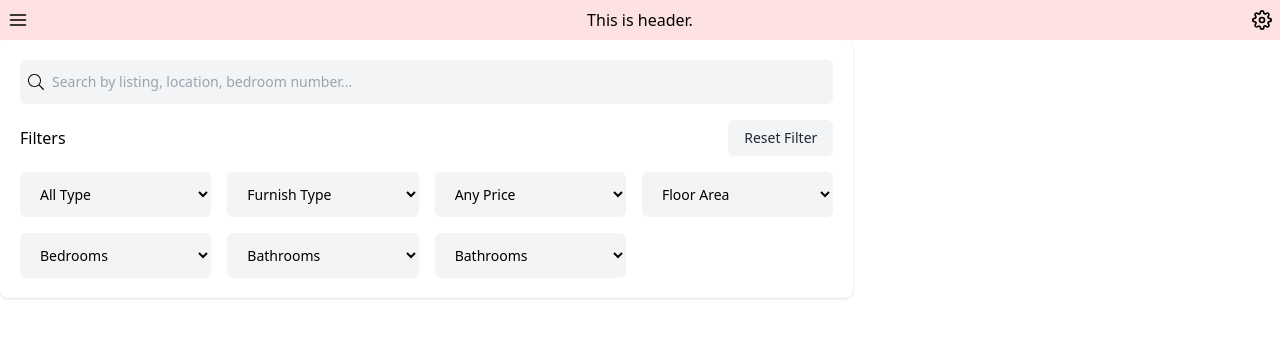
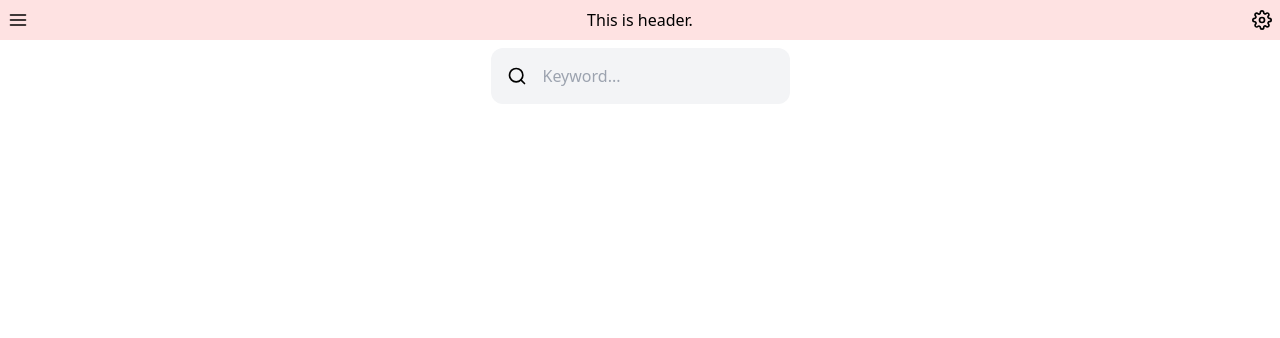
Before and after one commit to takaT6/nextjs-web-app, a Next.js app: page /page3 in a window 1280 px wide. Shown: the top 338 px of the page. Built offline with nearby package versions, Linux system fonts and the light colour scheme.

Commit message:
✅ add search form page

```diff
--- a/src/components/Filtering/index.tsx
+++ b/src/components/Filtering/index.tsx
@@ -1,90 +1,38 @@
+import { SearchIcon } from "../Icons";
+
 const Filtering = () => {
   return (
     <>
-      <div className="w-full md:w-2/3 shadow p-5 rounded-lg bg-white">
-        <div className="relative">
-          <div className="absolute flex items-center ml-2 h-full">
-            <svg className="w-4 h-4 fill-current text-primary-gray-dark" viewBox="0 0 16 16" fill="none" xmlns="http://www.w3.org/2000/svg">
-              <path d="M15.8898 15.0493L11.8588 11.0182C11.7869 10.9463 11.6932 10.9088 11.5932 10.9088H11.2713C12.3431 9.74952 12.9994 8.20272 12.9994 6.49968C12.9994 2.90923 10.0901 0 6.49968 0C2.90923 0 0 2.90923 0 6.49968C0 10.0901 2.90923 12.9994 6.49968 12.9994C8.20272 12.9994 9.74952 12.3431 10.9088 11.2744V11.5932C10.9088 11.6932 10.9495 11.7869 11.0182 11.8588L15.0493 15.8898C15.1961 16.0367 15.4336 16.0367 15.5805 15.8898L15.8898 15.5805C16.0367 15.4336 16.0367 15.1961 15.8898 15.0493ZM6.49968 11.9994C3.45921 11.9994 0.999951 9.54016 0.999951 6.49968C0.999951 3.45921 3.45921 0.999951 6.49968 0.999951C9.54016 0.999951 11.9994 3.45921 11.9994 6.49968C11.9994 9.54016 9.54016 11.9994 6.49968 11.9994Z"></path>
-            </svg>
+      {/* <div className="min-h-screen bg-gray-100 flex justify-center p-2">
+        <div className="space-y-10">
+          <div className="items-center p-6 space-x-6 bg-white rounded-xl shadow-lg hover:shadow-xl hover:scale-105 transition duration-500">
+            <div className="flex bg-gray-100 p-4 space-x-4 rounded-lg">
+              <svg xmlns="http://www.w3.org/2000/svg" className="h-6 w-6" fill="none" viewBox="0 0 24 24" stroke="currentColor">
+                <path strokeLinecap="round" strokeLinejoin="round" strokeWidth="2" d="M21 21l-6-6m2-5a7 7 0 11-14 0 7 7 0 0114 0z" />
+              </svg>
+              <input className="w-6/12 bg-gray-100 outline-none" type="text" placeholder="Keyword..." />
+            </div>
+            <div className="flex py-2 px-2 rounded-lg text-gray-500 font-semibold cursor-pointer">
+              <span>All categorie</span>
+              <svg xmlns="http://www.w3.org/2000/svg" className="h-6 w-6" fill="none" viewBox="0 0 24 24" stroke="currentColor">
+                <path strokeLinecap="round" strokeLinejoin="round" strokeWidth="2" d="M19 9l-7 7-7-7" />
+              </svg>
+            </div>
+            <div className="bg-red-600 py-3 px-5 text-white font-semibold rounded-lg hover:shadow-lg transition duration-3000 cursor-pointer">
+              <span>Search</span>
+            </div>
           </div>
+        </div>
+      </div> */}
 
-          <input type="text" placeholder="Search by listing, location, bedroom number..."
-            className="z-10 px-8 py-3 w-full rounded-md bg-gray-100 border-transparent focus:border-gray-500 focus:bg-white focus:ring-0 text-sm" />
-        </div>
-
-        <div className="flex items-center justify-between mt-4">
-          <p className="font-medium">
-            Filters
-          </p>
-
-          <button className="px-4 py-2 bg-gray-100 hover:bg-gray-200 text-gray-800 text-sm font-medium rounded-md">
-            Reset Filter
-          </button>
-        </div>
-
-        <div>
-          <div className="grid grid-cols-2 md:grid-cols-3 xl:grid-cols-4 gap-4 mt-4">
-            <select className="px-4 py-3 w-full rounded-md bg-gray-100 border-transparent focus:border-gray-500 focus:bg-white focus:ring-0 text-sm">
-              <option value="">All Type</option>
-              <option value="for-rent">For Rent</option>
-              <option value="for-sale">For Sale</option>
-            </select>
-
-            <select className="px-4 py-3 w-full rounded-md bg-gray-100 border-transparent focus:border-gray-500 focus:bg-white focus:ring-0 text-sm">
-              <option value="">Furnish Type</option>
-              <option value="fully-furnished">Fully Furnished</option>
-              <option value="partially-furnished">Partially Furnished</option>
-              <option value="not-furnished">Not Furnished</option>
-            </select>
-
-            <select className="px-4 py-3 w-full rounded-md bg-gray-100 border-transparent focus:border-gray-500 focus:bg-white focus:ring-0 text-sm">
-              <option value="">Any Price</option>
-              <option value="1000">RM 1000</option>
-              <option value="2000">RM 2000</option>
-              <option value="3000">RM 3000</option>
-              <option value="4000">RM 4000</option>
-            </select>
-
-            <select className="px-4 py-3 w-full rounded-md bg-gray-100 border-transparent focus:border-gray-500 focus:bg-white focus:ring-0 text-sm">
-              <option value="">Floor Area</option>
-              <option value="200">200 sq.ft</option>
-              <option value="400">400 sq.ft</option>
-              <option value="600">600 sq.ft</option>
-              <option value="800 sq.ft">800</option>
-              <option value="1000 sq.ft">1000</option>
-              <option value="1200 sq.ft">1200</option>
-            </select>
-
-            <select className="px-4 py-3 w-full rounded-md bg-gray-100 border-transparent focus:border-gray-500 focus:bg-white focus:ring-0 text-sm">
-              <option value="">Bedrooms</option>
-              <option value="1">1 bedroom</option>
-              <option value="2">2 bedrooms</option>
-              <option value="3">3 bedrooms</option>
-              <option value="4">4 bedrooms</option>
-              <option value="5">5 bedrooms</option>
-            </select>
-
-            <select className="px-4 py-3 w-full rounded-md bg-gray-100 border-transparent focus:border-gray-500 focus:bg-white focus:ring-0 text-sm">
-              <option value="">Bathrooms</option>
-              <option value="1">1 bathroom</option>
-              <option value="2">2 bathrooms</option>
-              <option value="3">3 bathrooms</option>
-              <option value="4">4 bathrooms</option>
-              <option value="5">5 bathrooms</option>
-            </select>
-
-            <select className="px-4 py-3 w-full rounded-md bg-gray-100 border-transparent focus:border-gray-500 focus:bg-white focus:ring-0 text-sm">
-              <option value="">Bathrooms</option>
-              <option value="1">1 space</option>
-              <option value="2">2 space</option>
-              <option value="3">3 space</option>
-            </select>
-          </div>
+      <div className="flex justify-center p-2">
+        <div className="flex items-center bg-gray-100 rounded-xl p-4 space-x-4">
+          <SearchIcon />
+          <input className=" bg-gray-100 outline-none" type="text" placeholder="Keyword..." />
         </div>
       </div>
     </>
   );
 };
 
-export default Filtering;
+export default Filtering;;
--- a/src/components/Header/index.tsx
+++ b/src/components/Header/index.tsx
@@ -5,7 +5,7 @@ import SidebarBtn from "../Sidebar/SidebarBtn";
 
 const Header = () => {
   return (
-    <header className="sticky top-0 w-full bg-red-100">
+    <header className="sticky top-0 w-full bg-red-100 z-50">
       <div className="flex items-center justify-between">
         <SidebarBtn />
         <span className="p-2">
--- a/src/components/Icons/index.tsx
+++ b/src/components/Icons/index.tsx
@@ -56,4 +56,32 @@ const HomeIcon = () => {
     );
 };
 
-export { MenuIcon, CancelIcon, SettingsIcon, HomeIcon };
+const SearchIcon = () => {
+    return (
+        <span>
+            <Image
+                src="/search.svg"
+                alt="home"
+                width={20}
+                height={20}
+                priority
+            />
+        </span>
+    );
+};
+
+const ChevronDownIcon = () => {
+    return (
+        <span>
+            <Image
+                src="/chevron-down.svg"
+                alt="home"
+                width={20}
+                height={20}
+                priority
+            />
+        </span>
+    );
+};
+
+export { MenuIcon, CancelIcon, SettingsIcon, HomeIcon, SearchIcon, ChevronDownIcon };
--- a/src/pages/page3.tsx
+++ b/src/pages/page3.tsx
@@ -2,7 +2,6 @@ import Filtering from '@/components/Filtering';
 import Head from 'next/head';
 
 const Page3 = () => {
-    const array = new Array(100).fill(10);
     return (
         <>
             <Head>
```
Also changed, not shown: public/chevron-down.svg (added), public/search.svg (added).
